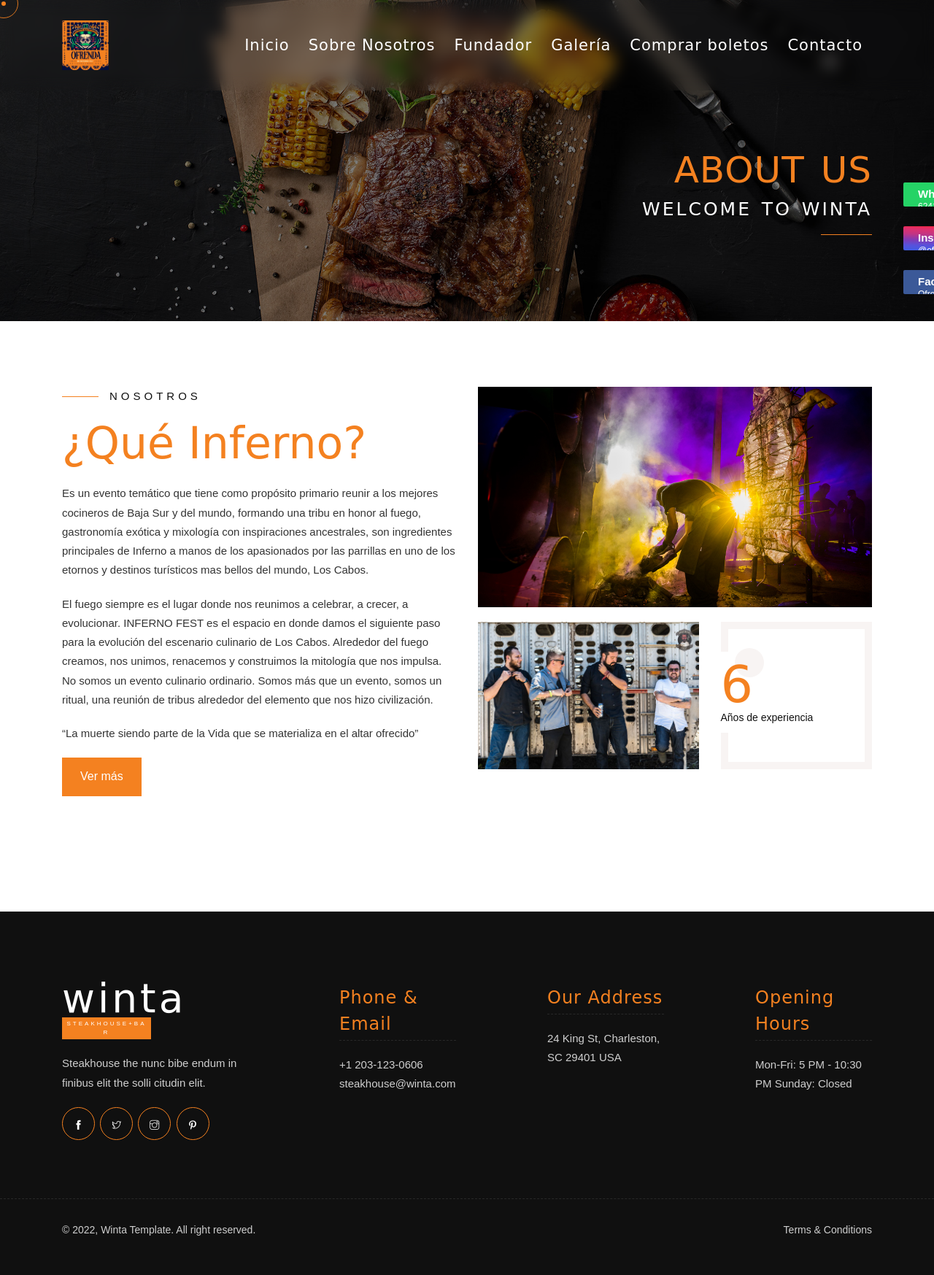
After one commit to Ivonnemtz96/Ofrenda, a WordPress theme: template about.php in a window 1280 px wide. The commit adds this page. Shown: the whole page at 73% size. Run offline with PHP 8.4 and a stand-in for WordPress, Linux system fonts and the light colour scheme; the site name, menu and one post (Sample post) are stand-ins, and other content is empty; some web fonts are replaced.

Commit message:
Se agrega htaccess y rutas absolutas, se agrega about

```diff
--- /dev/null
+++ b/about.php
@@ -0,0 +1,18 @@
+<!DOCTYPE html>
+<html lang="es">
+<?php
+    include("includes/head.php");
+?>
+<body >
+
+    <?php
+        include("includes/preloader.php");
+        include("includes/header.php");
+        include("modules/about.php");
+        include("includes/redes.php");
+        include("includes/footer.php");
+        include("includes/scripts.php");
+    ?>
+</body>
+
+</html>
--- a/includes/head.php
+++ b/includes/head.php
@@ -3,7 +3,7 @@
     <meta http-equiv="X-UA-Compatible" content="IE=edge" />
     <meta name="viewport" content="width=device-width, initial-scale=1, maximum-scale=1" />
     <title>Ofrenda by Inferno Fest</title>
-    <link rel="shortcut icon" href="img/favicon.png" />
-    <link rel="stylesheet" href="css/plugins.css" />
-    <link rel="stylesheet" href="css/style.css" />
+    <link rel="shortcut icon" href="/img/favicon.png" />
+    <link rel="stylesheet" href="/css/plugins.css" />
+    <link rel="stylesheet" href="/css/style.css" />
 </head>
--- a/includes/header.php
+++ b/includes/header.php
@@ -4,7 +4,7 @@
          <!-- Logo -->
          <div class="logo-wrapper valign">
              <div class="logo">
-                 <img style="width: 4rem;" src="img/logo_ofrenda.png" alt="">
+                 <img style="width: 4rem;" src="/img/logo_ofrenda.png" alt="">
              </div>
          </div>
          <button class="navbar-toggler" type="button" data-toggle="collapse" data-target="#navbarSupportedContent"
@@ -13,12 +13,12 @@
          <!-- Navbar links -->
          <div class="collapse navbar-collapse" id="navbarSupportedContent">
              <ul class="navbar-nav ml-auto">
-                 <li class="nav-item"><a class="nav-link" href="index.html">Inicio</a></li>
-                 <li class="nav-item"><a class="nav-link" href="index.html">Sobre Nosotros</a></li>
-                 <li class="nav-item"><a class="nav-link" href="index.html">Historia</a></li>
-                 <li class="nav-item"><a class="nav-link" href="index.html">Galería</a></li>
-                 <li class="nav-item"><a class="nav-link" href="index.html">Comprar boletos</a></li>
-                 <li class="nav-item"><a class="nav-link" href="index.html">Contacto</a></li>
+                 <li class="nav-item"><a class="nav-link" href="/">Inicio</a></li>
+                 <li class="nav-item"><a class="nav-link" href="/about">Sobre Nosotros</a></li>
+                 <li class="nav-item"><a class="nav-link" href="/">Fundador</a></li>
+                 <li class="nav-item"><a class="nav-link" href="/">Galería</a></li>
+                 <li class="nav-item"><a class="nav-link" href="/">Comprar boletos</a></li>
+                 <li class="nav-item"><a class="nav-link" href="/">Contacto</a></li>
              </ul>
          </div>
      </div>
--- a/js/scripts.js
+++ b/js/scripts.js
@@ -53,10 +53,10 @@ $(function() {
             logo = $(".navbar .logo> img");
         if(bodyScroll > 100){
             navbar.addClass("nav-scroll");
-            logo.attr('src', 'img/logo_ofrenda.png');
+            logo.attr('src', '/img/logo_ofrenda.png');
         }else{
             navbar.removeClass("nav-scroll");
-            logo.attr('src', 'img/logo_ofrenda.png');
+            logo.attr('src', '/img/logo_ofrenda.png');
         }
     });
     // Close navbar-collapse when a  clicked
--- /dev/null
+++ b/modules/about.php
@@ -0,0 +1,77 @@
+<!-- Header Banner -->
+<header class="banner-header valign bg-img bg-img-fixed" data-overlay-dark="5" data-background="/img/slider/3.jpg">
+    <div class="container">
+        <div class="row">
+            <div class="col-md-12 text-right caption mt-90 animate-box" data-animate-effect="fadeInUp">
+                <h1>About Us</h1>
+                <h5>Welcome to Winta</h5>
+                <hr class="line line-hr-right">
+            </div>
+        </div>
+    </div>
+</header>
+<!-- About -->
+<section class="section-padding">
+    <div class="container">
+        <div class="row">
+            <div class="col-md-6 mb-60 animate-box" data-animate-effect="fadeInUp">
+                <span class="section-subtitle">Nosotros</span>
+                <h2 class="section-title">¿Qué Inferno?</h2>
+                <p>
+                    Es un evento temático que tiene como propósito
+                    primario reunir a los mejores cocineros de Baja Sur
+                    y del mundo, formando una tribu en honor al fuego,
+                    gastronomía exótica y mixología con inspiraciones
+                    ancestrales, son ingredientes principales de Inferno a
+                    manos de los apasionados por las parrillas en uno de los
+                    etornos y destinos turísticos mas bellos del mundo,
+                    Los Cabos.
+                </p>
+                <p>
+                    El fuego siempre es el lugar donde nos reunimos a
+                    celebrar, a crecer, a evolucionar. INFERNO FEST es el
+                    espacio en donde damos el siguiente paso para la
+                    evolución del escenario culinario de Los Cabos. Alrededor
+                    del fuego creamos, nos unimos, renacemos y
+                    construimos la mitología que nos impulsa. No somos un
+                    evento culinario ordinario. Somos más que un evento,
+                    somos un ritual, una reunión de tribus alrededor del
+                    elemento que nos hizo civilización.
+                </p>
+                <p>
+                    “La muerte siendo parte de la Vida que se materializa en el altar
+                    ofrecido”
+                </p>
+
+                <a href="index.html" class="butn butn-dark"> <span>Ver más</span></a>
+
+            </div>
+            <div class="col-md-6 about mb-60 animate-box" data-animate-effect="fadeInUp">
+                <div class="about-frame">
+                    <div class="row">
+                        <div class="col-md-12">
+                            <div class="frame-img">
+                                <div class="img mb-20">
+                                    <img src="/img/about1.jpg?=1" alt="">
+                                </div>
+                            </div>
+                        </div>
+                        <div class="col-md-7">
+                            <div class="frame-img">
+                                <div class="img"> <img src="/img/about2.jpg?=1" alt=""> </div>
+                            </div>
+                        </div>
+                        <div class="col-md-5">
+                            <div class="years-about-frame">
+                                <div class="about-frame-text">
+                                    <h2 class="custom-font">6</h2>
+                                    <h6>Años de experiencia</h6>
+                                </div>
+                            </div>
+                        </div>
+                    </div>
+                </div>
+            </div>
+        </div>
+    </div>
+</section>
```
Also changed, not shown: includes/scripts.php (+13 -13 lines), modules/index.php (+13 -12 lines), style.css (+9 -9 lines), .htaccess (added).
